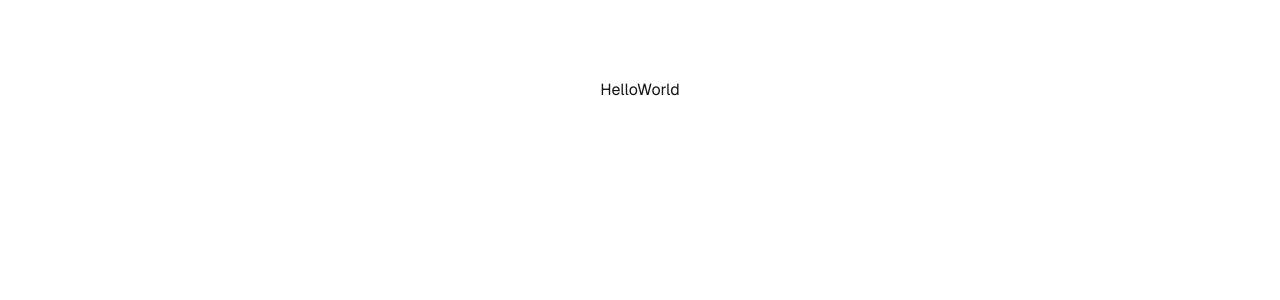
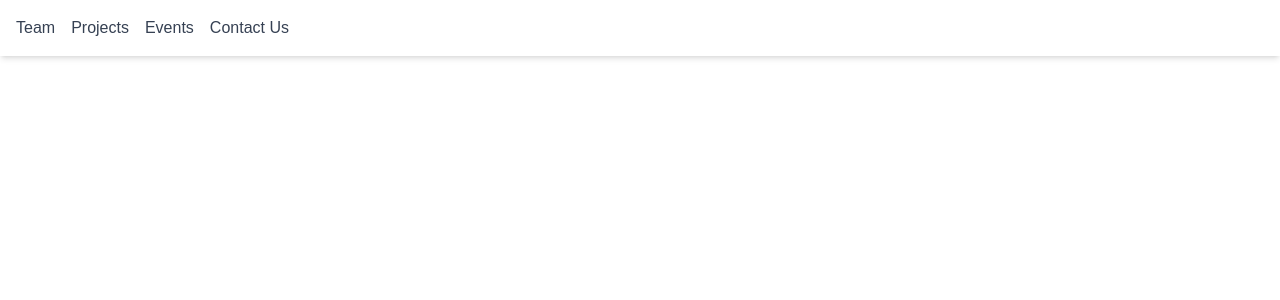
Before and after one commit to Muflih-uk/RoboticsClub-Website, a Next.js app: page / in a window 1280 px wide. Shown: the top 300 px of the page. Built offline with nearby package versions, Linux system fonts and the light colour scheme.

Commit message:
The Top Bar is Created

```diff
--- a/app/page.tsx
+++ b/app/page.tsx
@@ -1,8 +1,58 @@
+"use client"
+import React, { useState } from 'react';
+import Link from 'next/link';
+export default function Home() {
+  const [isOpen, setIsOpen] = useState(false);
+  const navItems = ['Team', 'Projects', 'Events', 'Contact Us'];
+  return (
+    <nav className="bg-white shadow-md">
+      <div className="container mx-auto px-4">
+        <div className="flex justify-between items-center py-4">
+          {/* Desktop Navigation */}
+          <div className="hidden md:flex space-x-4">
+            {navItems.map((item) => (
+              <Link key={item} href={`/${item.toLowerCase()}`}
+                   className="text-gray-700 hover:text-blue-500">{item}
+              </Link>
+            ))}
+          </div>
 
-export default function Home() {
-  return (
-    <div className="grid grid-rows-[20px_1fr_20px] items-center justify-items-center min-h-screen p-8 pb-20 gap-16 sm:p-20 font-[family-name:var(--font-geist-sans)]">
-      HelloWorld
-    </div>
-  );
+          {/* Hamburger Menu Button (Visible on Mobile) */}
+          <button
+            onClick={() => setIsOpen(!isOpen)}
+            className="md:hidden"
+            aria-label="Toggle menu"
+            aria-expanded={isOpen}
+          >
+            {isOpen ? (
+              <div className="relative w-6 h-6">
+                <span className="absolute top-1/2 left-0 w-6 h-0.5 bg-gray-600 transform -translate-y-1/2 rotate-45"></span>
+                <span className="absolute top-1/2 left-0 w-6 h-0.5 bg-gray-600 transform -translate-y-1/2 -rotate-45"></span>
+              </div>
+            ) : (
+              <div className="space-y-1">
+                <span className="block w-6 h-0.5 bg-gray-600"></span>
+                <span className="block w-6 h-0.5 bg-gray-600"></span>
+                <span className="block w-6 h-0.5 bg-gray-600"></span>
+              </div>
+            )}
+          </button>
+        </div>
+
+        {/* Mobile Menu (Visible when hamburger is clicked) */}
+        <div className={`${isOpen ? 'block' : 'hidden'} md:hidden`}>
+          <div className="flex flex-col space-y-2 py-4">
+            {navItems.map((item) => (
+              <Link key={item} href={`/${item.toLowerCase()}`}
+                  onClick={() => setIsOpen(false)}
+                  className="text-gray-700 hover:text-blue-500"
+                >
+                  {item}
+              </Link>
+            ))}
+          </div>
+        </div>
+      </div>
+    </nav>
+  )
 }
```
